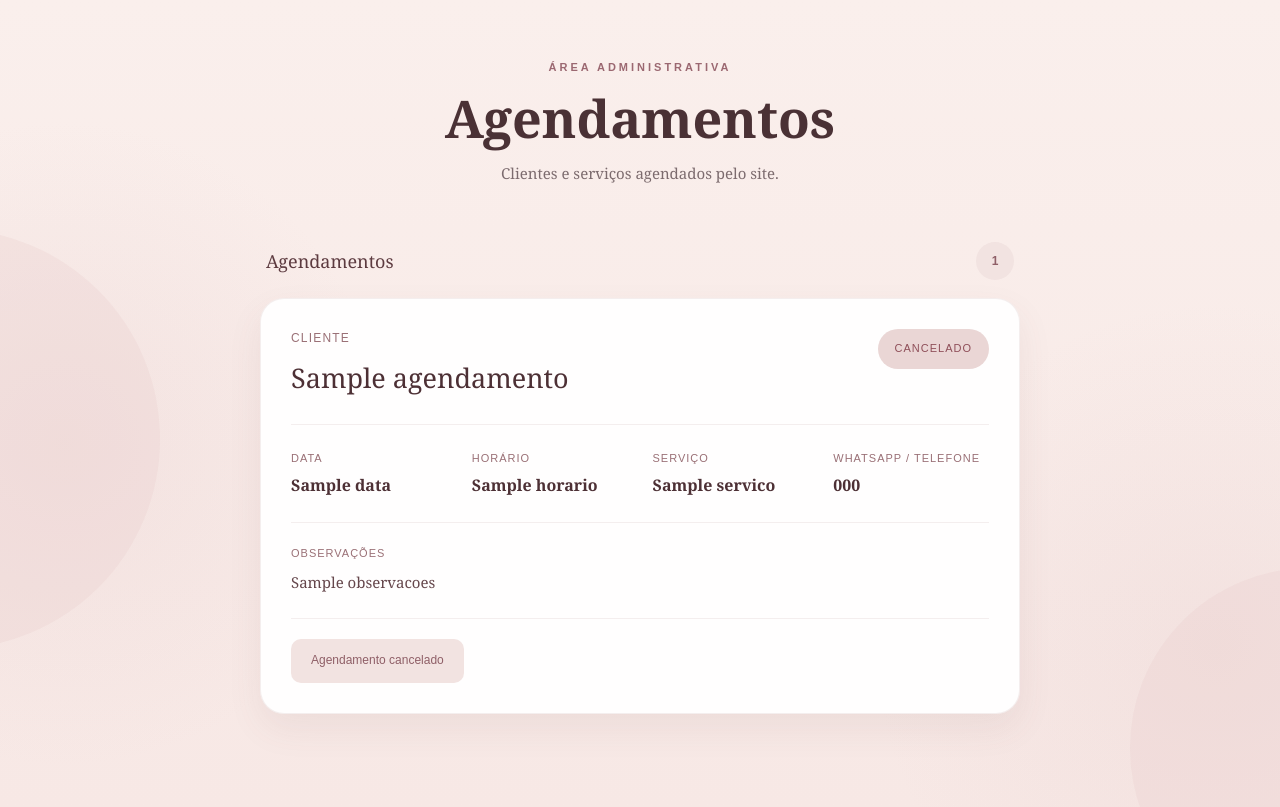
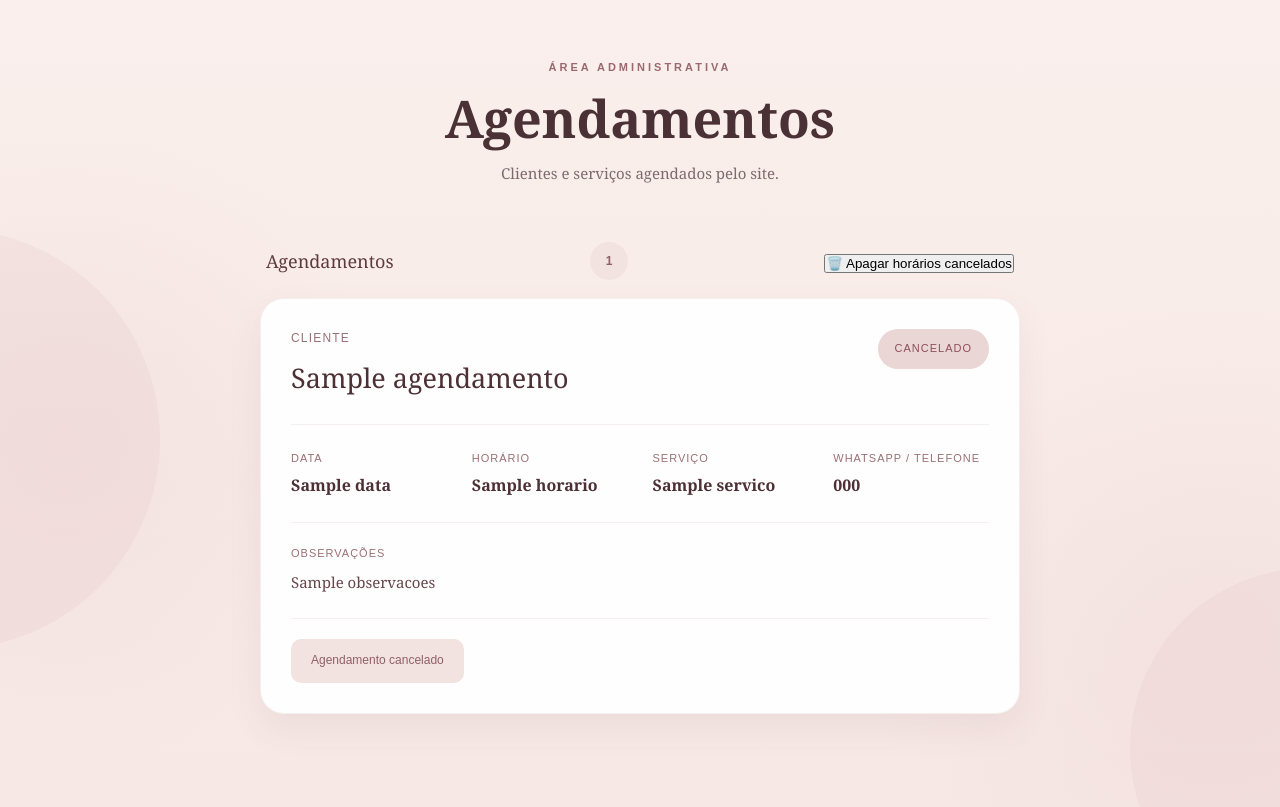
Before and after one commit to viniciusmacciel18-rgb/site_rayssa, a Flask app: template templates/admin_agendamentos.html in a window 1280 px wide. Shown: the part 78-885 px from the top of the page. Run offline with Flask 3, Linux system fonts and the light colour scheme; the template is opened without the code that fills it: most values are stand-ins (such as "Sample title", 1, 10 or a date in 2020); some libraries are stand-ins or nearby versions.

Commit message:
Update admin_agendamentos.html

```diff
--- a/templates/admin_agendamentos.html
+++ b/templates/admin_agendamentos.html
@@ -88,6 +88,16 @@
     <strong>
         {{ agendamentos|length }}
     </strong>
+
+    <form method="POST"
+          action="{{ url_for('apagar_cancelados') }}"
+          onsubmit="return confirm('Tem certeza que deseja apagar todos os horários cancelados?');">
+
+        <button type="submit">
+            🗑️ Apagar horários cancelados
+        </button>
+
+    </form>
 
 </div>
 
```
Lines whose indentation alone changed are shown as unchanged.
